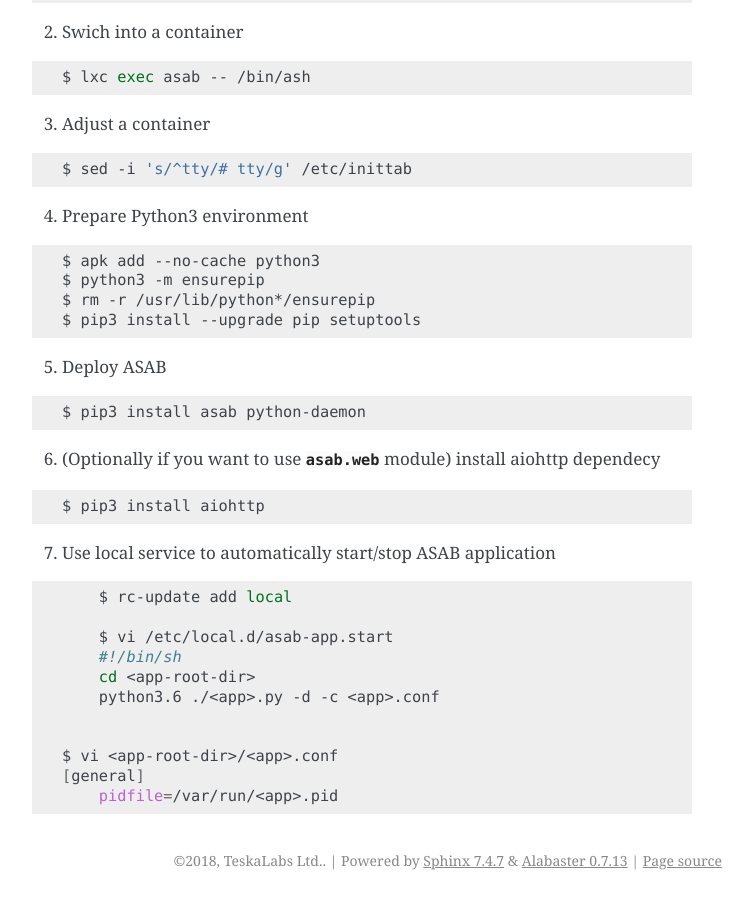
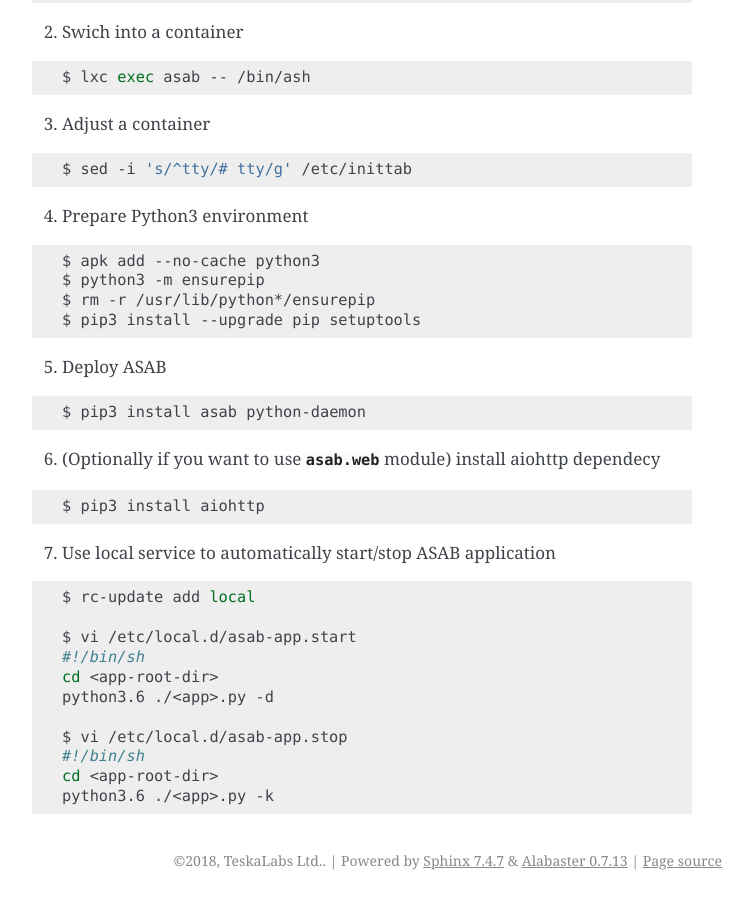
Before and after one commit to TeskaLabs/asab, a Sphinx documentation site: the page built from doc/how-to.rst, in a window 1280 px wide and 900 px high, scrolled down 1235 px. Shown: the whole window, without its empty margins (388-1141 px from the left). Built offline with Sphinx 7.4.7, drawn with Linux system fonts in a browser that asks for light colours; the version number is read from the project's files by our own code.

Commit message:
Improve the documentation to reflect a recent change in the daemonise function.

```diff
--- a/doc/how-to.rst
+++ b/doc/how-to.rst
@@ -111,9 +111,9 @@
 	$ vi /etc/local.d/asab-app.start
 	#!/bin/sh
 	cd <app-root-dir>
-	python3.6 ./<app>.py -d -c <app>.conf
+	python3.6 ./<app>.py -d
 
-
-    $ vi <app-root-dir>/<app>.conf
-    [general]
-	pidfile=/var/run/<app>.pid
+	$ vi /etc/local.d/asab-app.stop
+	#!/bin/sh
+	cd <app-root-dir>
+	python3.6 ./<app>.py -k
```
